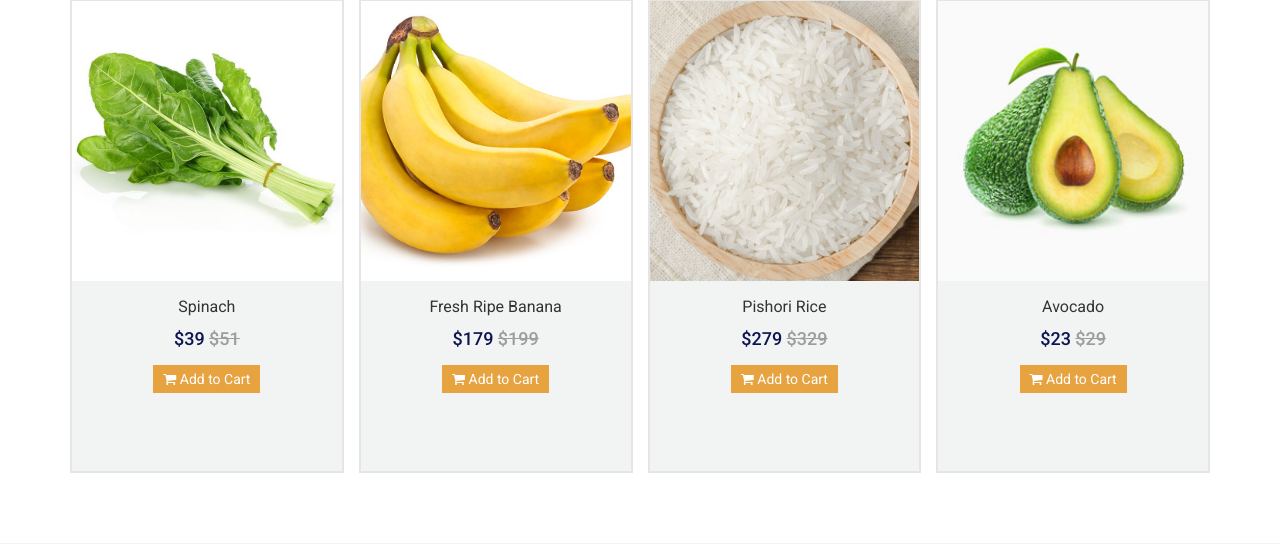
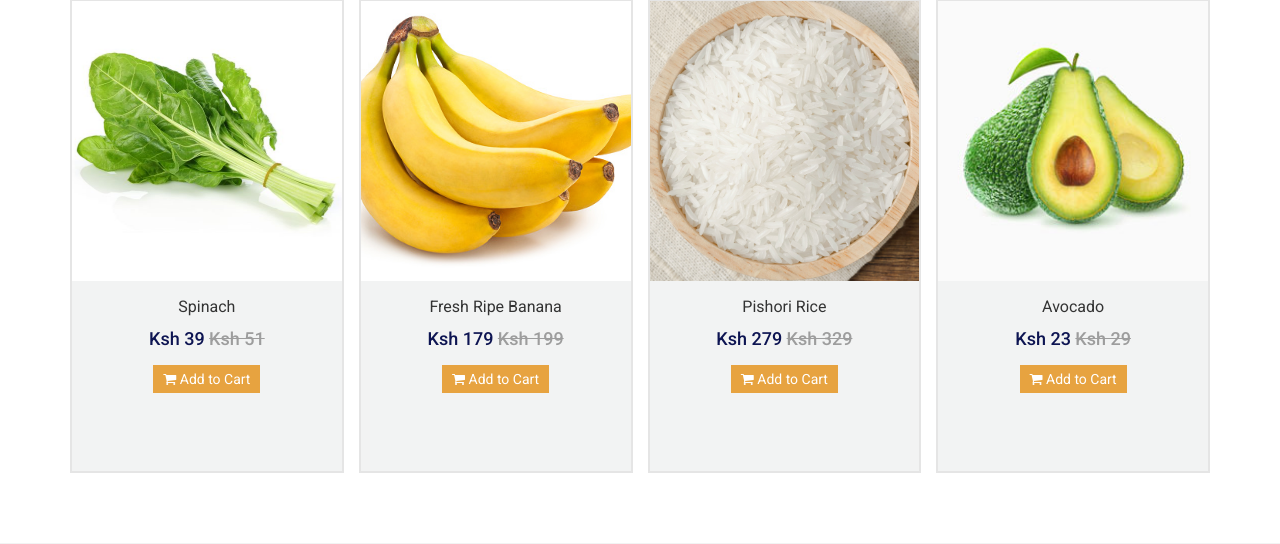
Before and after one commit to franzuki/UptownFresh, a PHP site: page / in a window 1280 px wide. Shown: the part 1496-2040 px from the top of the page. Run offline with PHP 8.4, Linux system fonts and the light colour scheme; data comes from the database, SQL or seed files in the repository; tables that the repository leaves empty hold one stand-in row (values such as "Sample post"); grey boxes marked "Sample" are stand-in pictures; some libraries are stand-ins or nearby versions; grey boxes are pictures that could not be loaded.

Commit message:
Changed Currency

```diff
--- a/index.php
+++ b/index.php
@@ -149,10 +149,10 @@ foreach ($result as $row)
                             <div class="text">
                                 <h3><a href="product.php?id=<?php echo $row['p_id']; ?>"><?php echo $row['p_name']; ?></a></h3>
                                 <h4>
-                                    $<?php echo $row['p_current_price']; ?>
+                                    Ksh <?php echo $row['p_current_price']; ?>
                                     <?php if($row['p_old_price'] != ''): ?>
                                     <del>
-                                        $<?php echo $row['p_old_price']; ?>
+                                    Ksh <?php echo $row['p_old_price']; ?>
                                     </del>
                                     <?php endif; ?>
                                 </h4>
@@ -278,10 +278,10 @@ foreach ($result as $row)
                             <div class="text">
                                 <h3><a href="product.php?id=<?php echo $row['p_id']; ?>"><?php echo $row['p_name']; ?></a></h3>
                                 <h4>
-                                    $<?php echo $row['p_current_price']; ?>
+                                    Ksh <?php echo $row['p_current_price']; ?>
                                     <?php if($row['p_old_price'] != ''): ?>
                                     <del>
-                                        $<?php echo $row['p_old_price']; ?>
+                                        Ksh <?php echo $row['p_old_price']; ?>
                                     </del>
                                     <?php endif; ?>
                                 </h4>
@@ -409,10 +409,10 @@ foreach ($result as $row)
                             <div class="text">
                                 <h3><a href="product.php?id=<?php echo $row['p_id']; ?>"><?php echo $row['p_name']; ?></a></h3>
                                 <h4>
-                                    $<?php echo $row['p_current_price']; ?>
+                                    Ksh <?php echo $row['p_current_price']; ?>
                                     <?php if($row['p_old_price'] != ''): ?>
                                     <del>
-                                        $<?php echo $row['p_old_price']; ?>
+                                        Ksh <?php echo $row['p_old_price']; ?>
                                     </del>
                                     <?php endif; ?>
                                 </h4>
```
